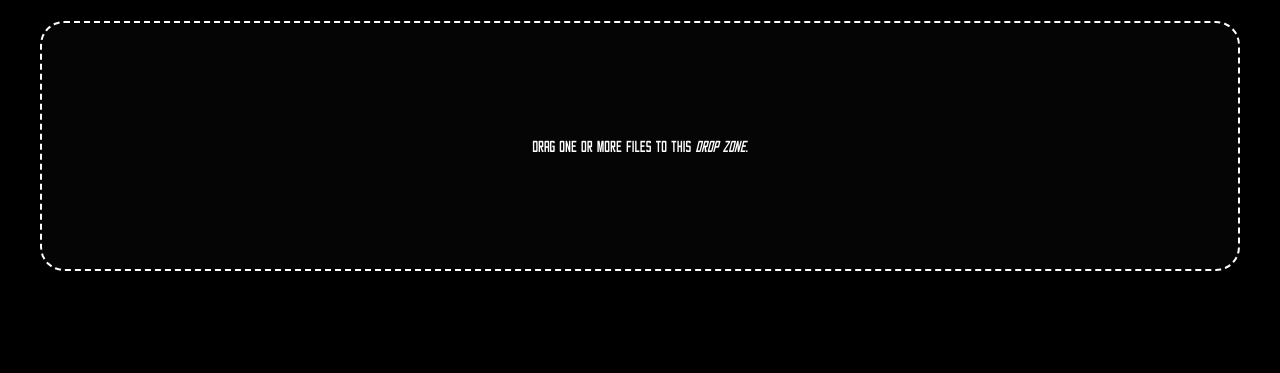
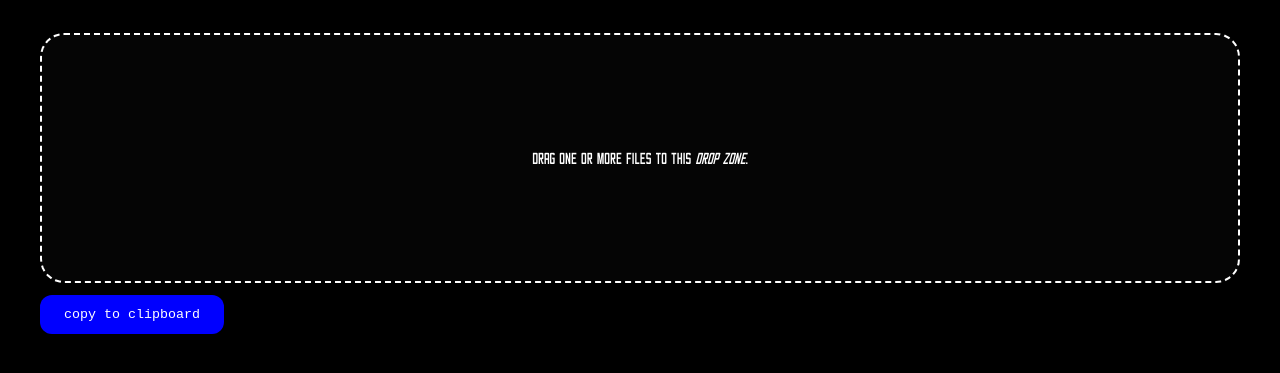
Before and after one commit to f3lixh/utf-font-validator, a website: page index.html in a window 1280 px wide. Shown: the part 165-538 px from the top of the page. Drawn offline with Linux system fonts and the light colour scheme.

Commit message:
copy to clipboard button added

```diff
--- a/index.html
+++ b/index.html
@@ -20,6 +20,9 @@
       >
         <p>Drag one or more files to this <i>drop zone</i>.</p>
       </div>
+      <section>
+        <button onclick="copyUnicodeToClipboard()">copy to clipboard</button>
+      </section>
       <section hidden id="noUniChars">
         <h2>Missing Unicodes</h2>
       <div id="noUniCharsList" class="noUniChars">
@@ -27,6 +30,7 @@
       </div>
 
       </section>
+
       <section>
         <h2 id="font-name"></h2>
       <div id="output" class="output"></div>
--- a/main.js
+++ b/main.js
@@ -1,7 +1,10 @@
 window.dragOverHandler = dragOverHandler;
 window.dropHandler = dropHandler;
-window.test = test;
 window.handleFileInput = handleFileInput;
+window.copyUnicodeToClipboard = copyUnicodeToClipboard;
+
+const unneccessaryUnicodes = [0, 13, 32];
+var unicodesResult = [];
 
 function dropHandler(event) {
   event.preventDefault();
@@ -16,19 +19,21 @@ function dropHandler(event) {
   const file = files[0];
   const reader = new FileReader();
   reader.onload = function (event) {
-
     const fontFace = new FontFace("customFont", event.target.result);
-    fontFace.load().then(function (loadedFont) {
+    fontFace
+      .load()
+      .then(function (loadedFont) {
+        document.fonts.clear();
         document.fonts.add(loadedFont);
-        output.style.fontFamily = 'customFont';
-    }).catch(function (error) {
-        console.error('Error loading font: ' + error);
+        output.style.fontFamily = "customFont";
+      })
+      .catch(function (error) {
+        console.error("Error loading font: " + error);
       });
 
     const font = opentype.parse(event.target.result);
     document.getElementById("font-name").innerText = font.names.fullName.en;
     getAllCharactersInOrder(font);
-
   };
 
   reader.readAsArrayBuffer(file);
@@ -42,28 +47,28 @@ function getAllCharactersInOrder(font) {
   for (var entry in glyphs) {
     const glyph = glyphs[entry];
 
-    if(glyph.unicode === undefined) noUnicodeGlyphs.push(glyph.name);
+    if (glyph.unicode === undefined) noUnicodeGlyphs.push(glyph.name);
 
-    for(var char of glyph.unicodes) {
+    for (var char of glyph.unicodes) {
       allCharacters.push(char);
     }
   }
 
-  if(noUnicodeGlyphs.length != 0) listNoUnicodeGlpyhs(noUnicodeGlyphs);
+  if (noUnicodeGlyphs.length != 0) listNoUnicodeGlpyhs(noUnicodeGlyphs);
   drawLettersFromUnicode(allCharacters);
 }
 
 function listNoUnicodeGlpyhs(missingUnicodes) {
-    var container = document.getElementById("noUniCharsList")
+  var container = document.getElementById("noUniCharsList");
   removeAllChildNodes(container);
 
-    var section = document.getElementById("noUniChars")
+  var section = document.getElementById("noUniChars");
 
   section.hidden = false;
 
-    for(var char of missingUnicodes) {
-        var div = document.createElement("div")
-        div.className = "missingUnicode"
+  for (var char of missingUnicodes) {
+    var div = document.createElement("div");
+    div.className = "missingUnicode";
     div.innerText = char;
     container.appendChild(div);
   }
@@ -72,9 +77,13 @@ function listNoUnicodeGlpyhs(missingUnicodes) {
 function drawLettersFromUnicode(unicodes) {
   var container = document.getElementById("output");
   removeAllChildNodes(container);
-    unicodes.sort(function (a, b) { return a - b });
+  unicodes.sort(function (a, b) {
+    return a - b;
+  });
 
-    for(var char of unicodes) {
+  unicodesResult = unicodes;
+
+  for (var char of unicodes) {
     var div = document.createElement("div");
     var charP = document.createElement("p");
     var charDetails = document.createElement("span");
@@ -82,7 +91,7 @@ function drawLettersFromUnicode(unicodes) {
 
     charP.innerText = String.fromCharCode(char);
     charDetails.innerText = char;
-        charUnicode.innerText = 'u' + char.toString(16).padStart(4, '0');
+    charUnicode.innerText = "u" + char.toString(16).padStart(4, "0");
 
     div.className = "char";
     div.appendChild(charP);
@@ -99,6 +108,17 @@ function removeAllChildNodes(parent) {
   }
 }
 
+function copyUnicodeToClipboard() {
+  if (unicodesResult.length !== 0) {
+
+    const value = unicodesResult.filter(u => !unneccessaryUnicodes.includes(u));
+
+    navigator.clipboard.writeText(`[${value.join(", ")}]`);
+  } else {
+    alert("please upload a font first");
+  }
+}
+
 function handleFileInput(event) {
   console.log(event);
 }
@@ -106,13 +126,3 @@ function handleFileInput(event) {
 function dragOverHandler(event) {
   event.preventDefault();
 }
-
-function test() {
-    opentype.load("./Bootshaus/Bootshaus-Regular.ttf", function (err, font) {
-      if (err) {
-        console.log(err);
-      } else {
-        console.log(font);
-      }
-    });
-  }
--- a/styles.css
+++ b/styles.css
@@ -25,6 +25,7 @@ body {
 main {
   padding: 20px 40px;
   display: flex;
+  gap: 12px;
   flex-direction: column;
 }
 
@@ -36,6 +37,17 @@ main {
   display: flex;
   justify-content: center;
   align-items: center;
+}
+
+button {
+  appearance: none;
+  padding: 12px 24px;
+  border-radius: 12px;
+  background-color: blue;
+  font-family: "Courier New";
+  outline: none;
+  border: none;
+  cursor: pointer;
 }
 
 .output {
```
Lines whose indentation alone changed are shown as unchanged.
